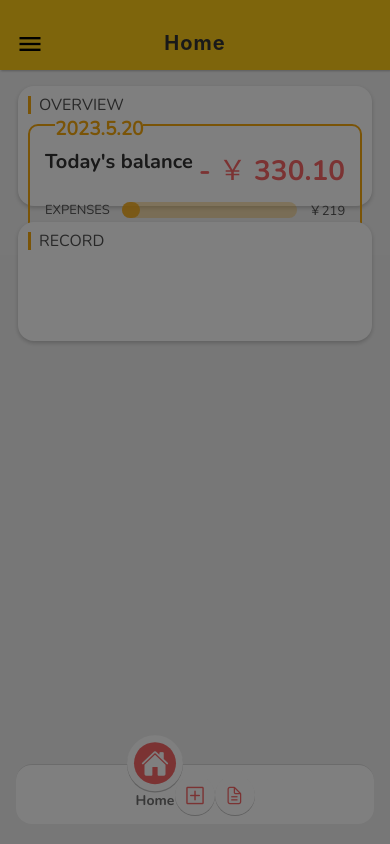
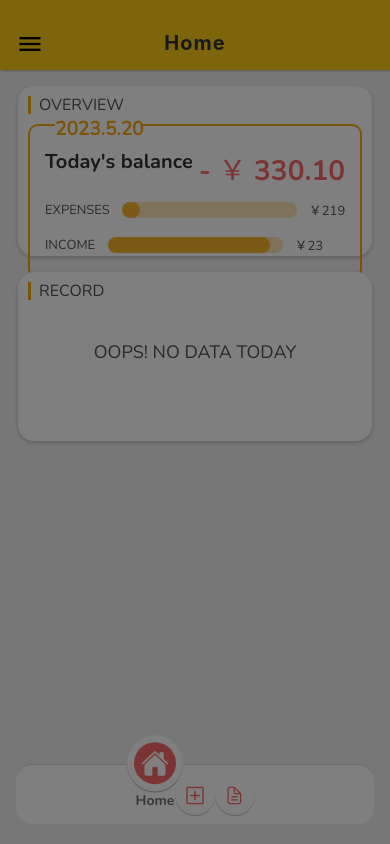
Before and after one commit to QZhou0706/React-native_AccountingHelper, a React Native app: screen /TabNavigator in a window 390 px wide. Built offline with nearby package versions, Linux system fonts and the light colour scheme.

Commit message:
add NoDataTip module

```diff
--- a/screens/home.js
+++ b/screens/home.js
@@ -5,6 +5,7 @@
 import ModuleCard from "../shared/ModuleCard";
 import Accounts from "./src/account";
 import OverviewContent from "./src/overView";
+import NoDataTip from "./src/noDataTip";
 
 export default function Home({ navigation }) {
 
@@ -30,6 +31,31 @@
     navigation.navigate('Details', {item, deleteHandler});
   }
 
+  function RenderDecord() {
+    if(todayData.length === 0) {
+      return (
+        <ModuleCard title={'RECORD'}>
+          <NoDataTip />
+        </ModuleCard>
+      );
+    }
+    else {
+      return (
+        <ModuleCard title={'RECORD'}>
+          {todayData.map((item, index) => (
+            <TouchableOpacity
+              onPress={() => reviewDetails(item)}
+              key={index}>
+              <Card>
+                <Accounts item={item} />
+              </Card>
+            </TouchableOpacity>
+          ))}
+        </ModuleCard>
+      );
+    }
+  }
+
   // filter the data of today
   const todayData = data.filter(item => judgeToday(item.time));
 
@@ -40,7 +66,8 @@
         <OverviewContent />
       </ModuleCard>
 
-      <ModuleCard title={'RECORD'}>
+      <RenderDecord />
+      {/* <ModuleCard title={'RECORD'}>
         {todayData.map((item, index) => (
           <TouchableOpacity
             onPress={() => reviewDetails(item)}
@@ -50,7 +77,7 @@
             </Card>
           </TouchableOpacity>
         ))}
-      </ModuleCard>
+      </ModuleCard> */}
 
     </ScrollView>
   );
--- /dev/null
+++ b/screens/src/noDataTip.js
@@ -0,0 +1,25 @@
+import { FontSizeOutlined } from "@ant-design/icons";
+import React, { useState } from "react";
+import { StyleSheet, Text, View } from "react-native";
+
+export default function NoDataTip() {
+    return (
+        <View style = {styles.container}>
+            <Text style = {styles.text}>OOPS! NO DATA TODAY</Text>
+        </View>
+    );
+}
+
+const styles = StyleSheet.create({
+    container: {
+        height: 100,
+        // backgroundColor: 'pink',
+        justifyContent: 'center',
+        alignItems: 'center',
+    },
+    text: {
+        fontFamily: 'nunito-regular',
+        fontSize: 18,
+        color: 'rgb(80, 80, 80)',
+    }
+})
```
